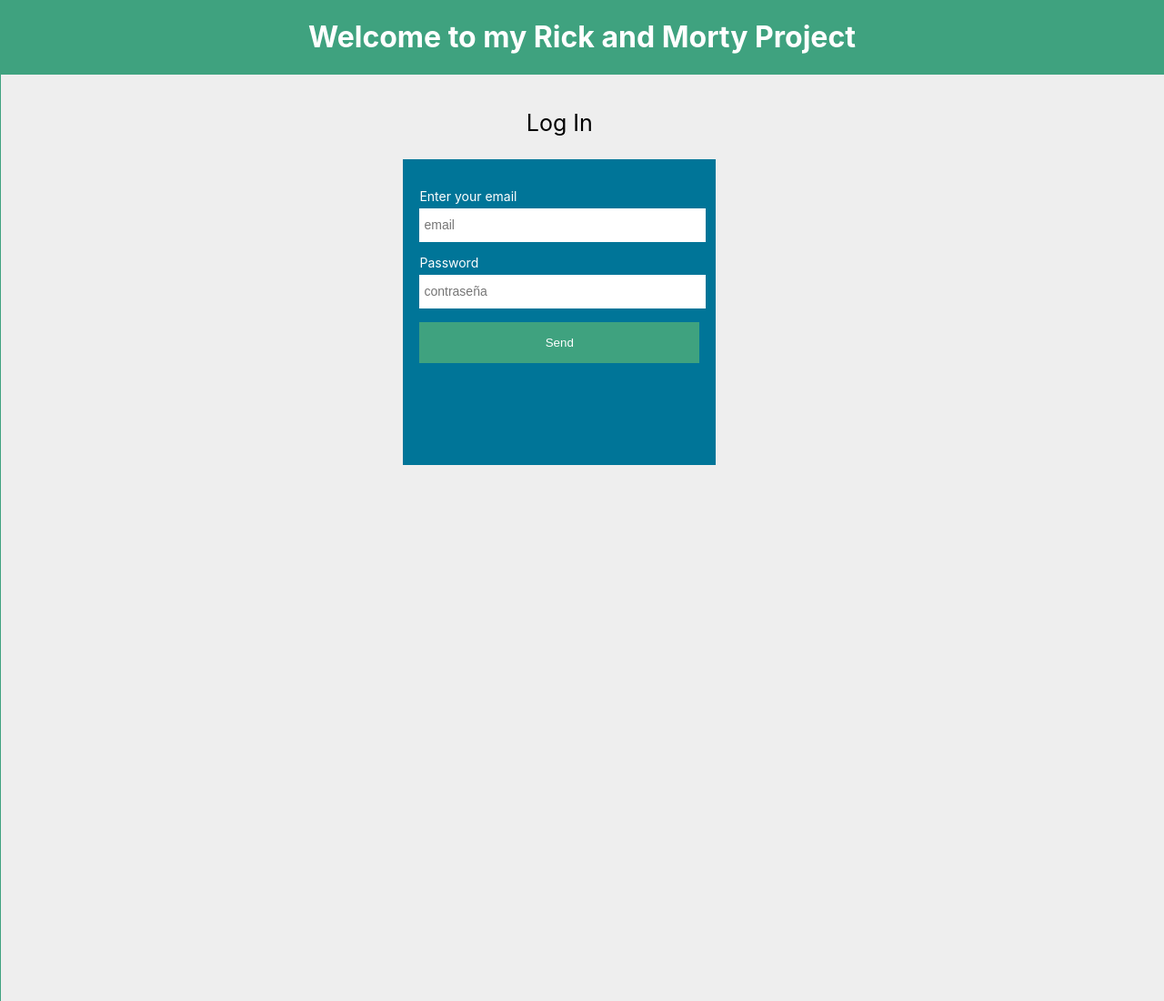
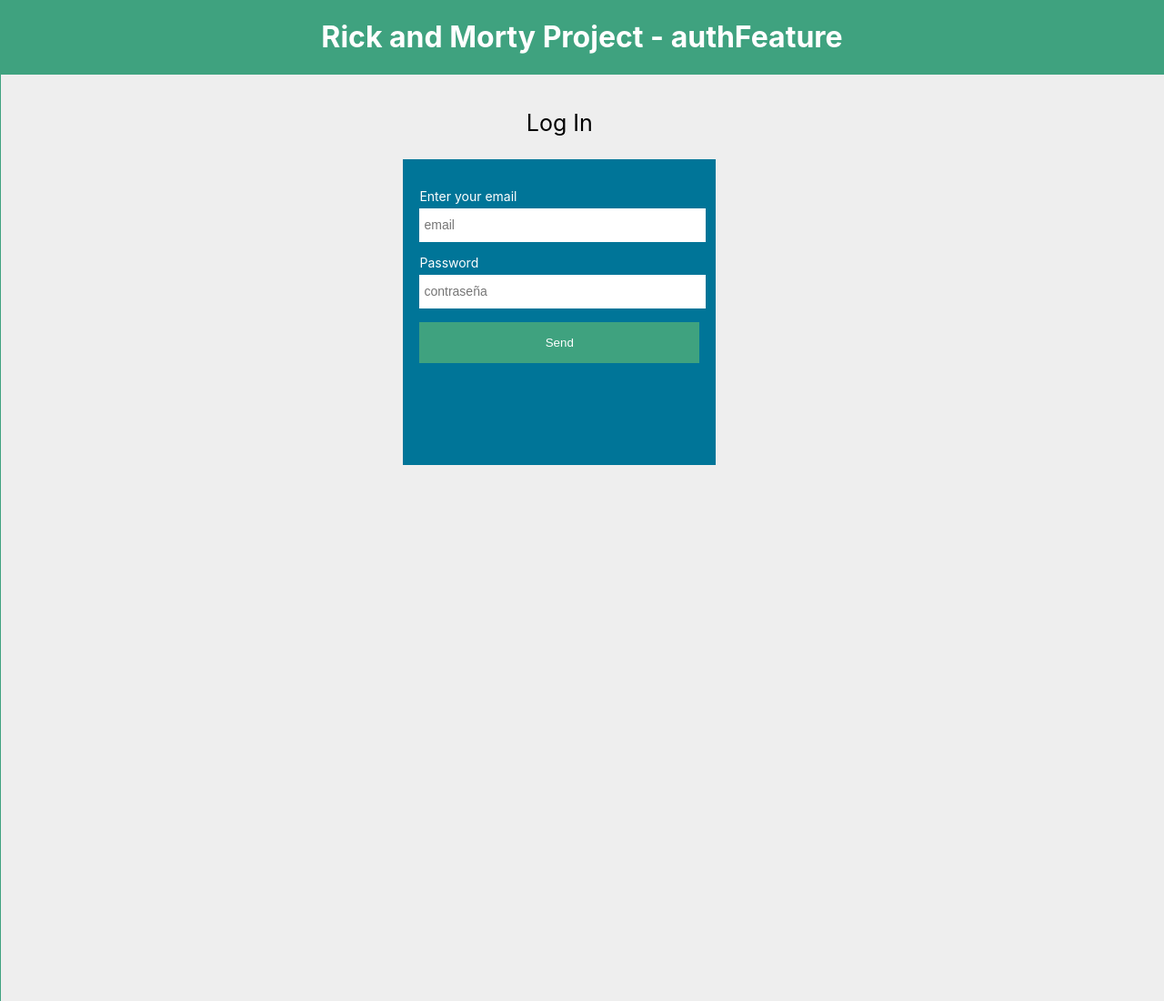
Before and after one commit to aalvarez75GiH/AsincronismoJs, a website: page src/RickAndMorty/index.html in a window 1280 px wide. Shown: the top 1100 px of the page at 91% size. Drawn offline with Linux system fonts and the light colour scheme.

Commit message:
Avance - Nov 18 - 15:27 - login feature working at 100%, refresh button was took it out and page tittle was change

```diff
--- a/src/RickAndMorty/index.html
+++ b/src/RickAndMorty/index.html
@@ -8,7 +8,7 @@
     <title>Rick and Morty</title>
 </head>
 <body>
-    <h1>Welcome to my Rick and Morty Project</h1>
+    <h1>Rick and Morty Project - authFeature</h1>
     <div id="app">
 
 
```
